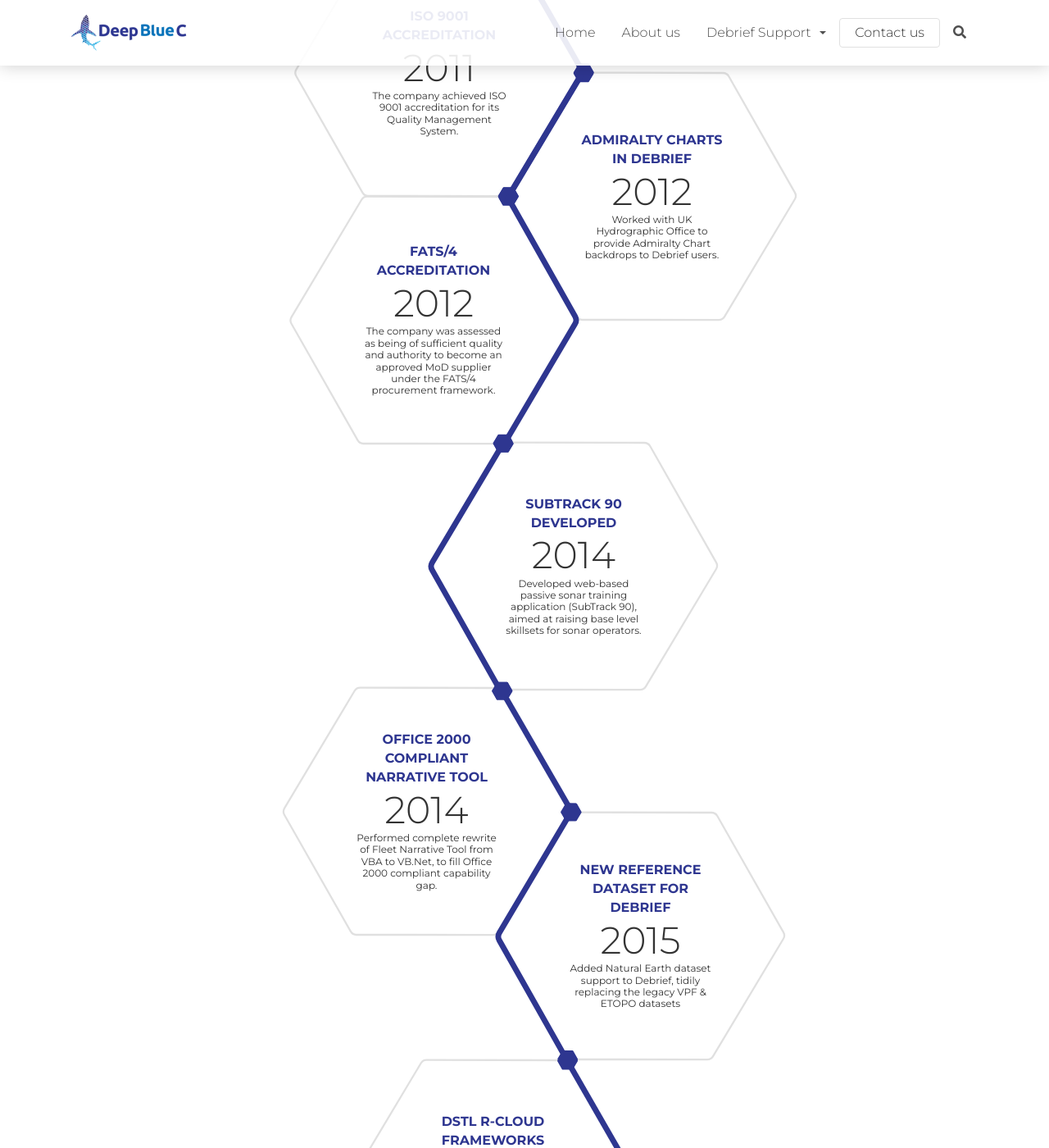
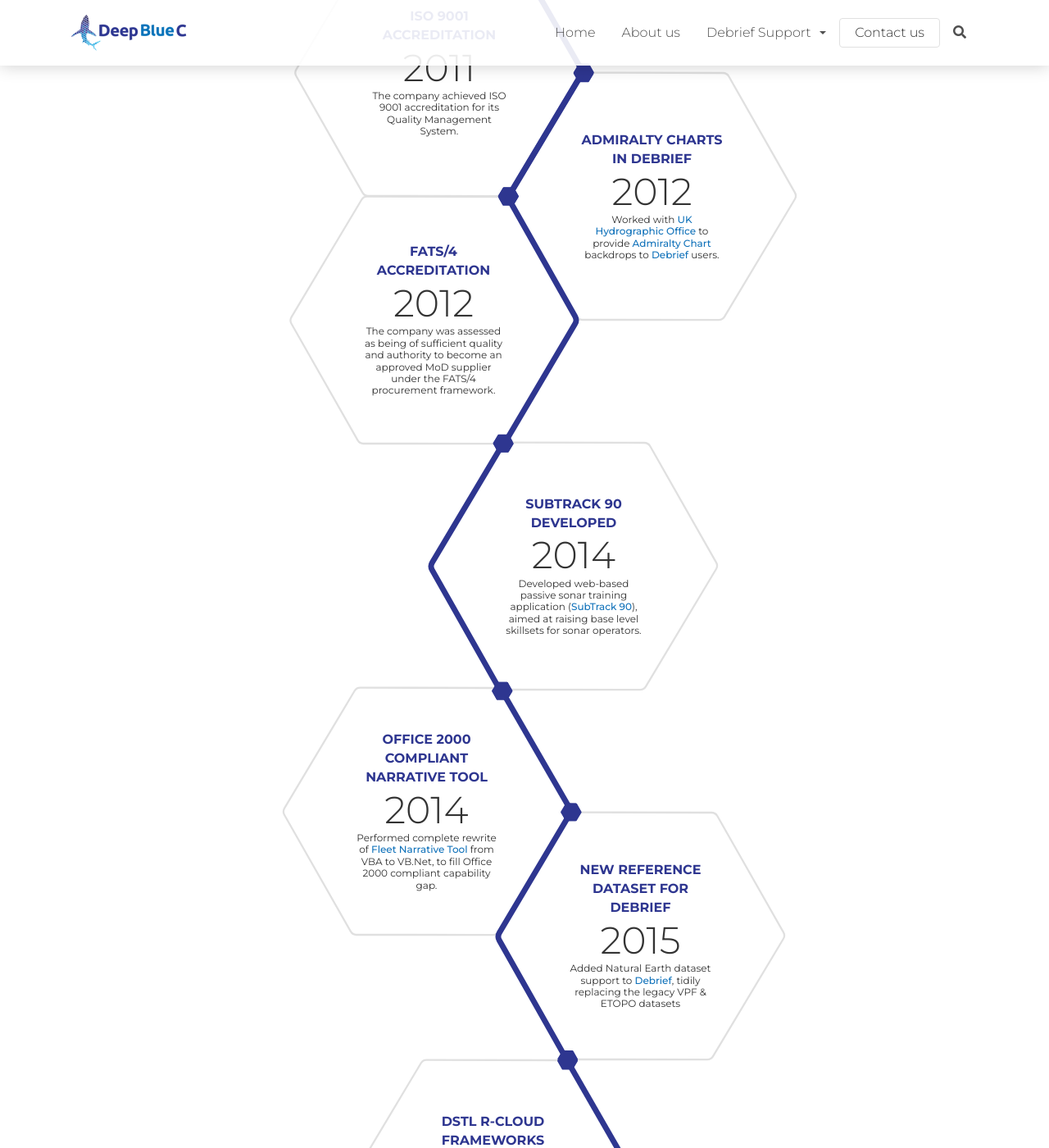
Before and after one commit to DeepBlueCLtd/DeepBlueCLtd.github.io, a Jekyll site: the page built from about-us.html, in a window 1280 px wide and 1400 px high, scrolled down 5486 px. Shown: the whole window at 82% size. Built offline with Jekyll 4.4.1, drawn with Linux system fonts in a browser that asks for light colours; nearby versions of some CDN libraries; some of the changed text lies outside the part shown.

Commit message:
Add link to history block

```diff
--- a/_includes/history.html
+++ b/_includes/history.html
@@ -14,7 +14,7 @@
                         <div class="hex-grid-history__content text-center">
                             <div class="hex-grid-history__title">Deep Blue C Created</div>
                             <div class="hex-grid-history__year">2000</div>
-                            <div class="hex-grid-history__text">Company created (as PlanetMayo Ltd), and contracted to Royal Navy to develop Project Management system and support Debrief.</div>
+                            <div class="hex-grid-history__text">Company created (as PlanetMayo Ltd), and contracted to <a href="http://www.royalnavy.mod.uk/" class="primary-link">Royal Navy</a>  to develop Project Management system and support <a href="/#debrief" class="primary-link">Debrief</a>.</div>
                         </div>
                         <svg class="hex-grid-history__item-bg-md" width="330" height="300" viewBox="0 0 330 300" fill="none" xmlns="http://www.w3.org/2000/svg">
                             <path d="M245.577 22.6547L315.734 146.005C316.982 148.2 316.952 150.897 315.654 153.063L241.082 277.52C239.817 279.631 237.535 280.923 235.074 280.922L90.1178 280.859C87.602 280.858 85.2803 279.507 84.0364 277.32L13.6935 153.662C12.4459 151.469 12.4752 148.774 13.7703 146.608L88.1807 22.1779C89.4476 20.0594 91.7366 18.7647 94.205 18.7706L239.509 19.1155C242.02 19.1215 244.335 20.472 245.577 22.6547Z" stroke="#E0E0E0" stroke-width="2"/>
@@ -39,7 +39,7 @@
                         <div class="hex-grid-history__content text-center">
                             <div class="hex-grid-history__title">Web-based lessons learned system</div>
                             <div class="hex-grid-history__year">2003</div>
-                            <div class="hex-grid-history__text">Developed  <a href="http://deepbluec.com/#flms" class="link-primary">Fleet Lessons Management System</a> , the UK’s first web-enabled defence lessons learned system. This innovative application was developed in only 3 months, including two customer UI review seminars.</div>
+                            <div class="hex-grid-history__text">Developed  <a href="http://deepbluec.com/#flms" class="primary-link">Fleet Lessons Management System</a> , the UK’s first web-enabled defence lessons learned system. This innovative application was developed in only 3 months, including two customer UI review seminars.</div>
                         </div>
                         <svg class="hex-grid-history__item-bg-md" width="329" height="300" viewBox="0 0 329 300" fill="none" xmlns="http://www.w3.org/2000/svg">
                             <path d="M245.577 22.6538L315.734 146.004C316.982 148.199 316.952 150.896 315.654 153.062L241.082 277.519C239.817 279.63 237.535 280.922 235.074 280.921L90.1178 280.858C87.602 280.857 85.2803 279.506 84.0364 277.319L13.6935 153.661C12.4459 151.468 12.4752 148.773 13.7703 146.607L88.1807 22.1769C89.4476 20.0584 91.7366 18.7637 94.205 18.7696L239.509 19.1145C242.02 19.1205 244.335 20.471 245.577 22.6538Z" stroke="#E0E0E0" stroke-width="2"/>
@@ -65,7 +65,7 @@
                         <div class="hex-grid-history__content text-center">
                             <div class="hex-grid-history__title">Release of Debrief NG (Next Generation)</div>
                             <div class="hex-grid-history__year">2004</div>
-                            <div class="hex-grid-history__text">Upgraded Debrief from standalone Swing application to workbench application sitting on Eclipse framework.</div>
+                            <div class="hex-grid-history__text">Upgraded  <a href="/#debrief" class="primary-link">Debrief</a> from standalone <a href="https://en.wikipedia.org/wiki/Swing_(Java)" class="primary-link">Swing</a>  application to workbench application sitting on <a href="https://www.eclipse.org/" class="primary-link">Eclipse</a>  framework.</div>
                         </div>
                         <svg class="hex-grid-history__item-bg-md" width="330" height="300" viewBox="0 0 330 300" fill="none" xmlns="http://www.w3.org/2000/svg">
                             <path d="M245.577 22.6538L315.734 146.004C316.982 148.199 316.952 150.896 315.654 153.062L241.082 277.519C239.817 279.63 237.535 280.922 235.074 280.921L90.1178 280.858C87.602 280.857 85.2803 279.506 84.0364 277.319L13.6935 153.661C12.4459 151.468 12.4752 148.773 13.7703 146.607L88.1807 22.1769C89.4476 20.0584 91.7366 18.7637 94.205 18.7696L239.509 19.1145C242.02 19.1205 244.335 20.471 245.577 22.6538Z" stroke="#E0E0E0" stroke-width="2"/>
@@ -89,7 +89,7 @@
                         <div class="hex-grid-history__content text-center">
                             <div class="hex-grid-history__title">Single Sided Reconstruction</div>
                             <div class="hex-grid-history__year">2009</div>
-                            <div class="hex-grid-history__text">Introduced Single Sided Reconstruction capabilities to Debrief, to allow derivation of third-party track when insufficient data available.</div>
+                            <div class="hex-grid-history__text">Introduced Single Sided Reconstruction capabilities to <a href="/#debrief" class="primary-link">Debrief</a>, to allow derivation of third-party track when insufficient data available.</div>
                         </div>
                         <svg class="hex-grid-history__item-bg-md" width="329" height="300" viewBox="0 0 329 300" fill="none" xmlns="http://www.w3.org/2000/svg">
                             <path d="M245.577 22.6547L315.734 146.005C316.982 148.2 316.952 150.897 315.654 153.063L241.082 277.52C239.817 279.631 237.535 280.923 235.074 280.922L90.1178 280.859C87.602 280.858 85.2803 279.507 84.0364 277.32L13.6935 153.662C12.4459 151.469 12.4752 148.774 13.7703 146.608L88.1807 22.1779C89.4476 20.0594 91.7366 18.7647 94.205 18.7706L239.509 19.1155C242.02 19.1215 244.335 20.472 245.577 22.6547Z" stroke="#E0E0E0" stroke-width="2"/>
@@ -138,7 +138,7 @@
                         <div class="hex-grid-history__content text-center">
                             <div class="hex-grid-history__title">Admiralty Charts in Debrief</div>
                             <div class="hex-grid-history__year">2012</div>
-                            <div class="hex-grid-history__text">Worked with UK Hydrographic Office to provide Admiralty Chart backdrops to Debrief users.</div>
+                            <div class="hex-grid-history__text">Worked with <a href="http://www.ukho.gov.uk/" class="primary-link">UK Hydrographic Office</a>  to provide <a href="https://www.ukho.gov.uk/PRODUCTSANDSERVICES/ELECTRONICCHARTS/Pages/Home.aspx" class="primary-link">Admiralty Chart</a>  backdrops to <a href="/#debrief" class="primary-link">Debrief</a> users.</div>
                         </div>
                         <svg class="hex-grid-history__item-bg-md" width="329" height="300" viewBox="0 0 329 300" fill="none" xmlns="http://www.w3.org/2000/svg">
                             <path d="M245.577 22.6547L315.734 146.005C316.982 148.2 316.952 150.897 315.654 153.063L241.082 277.52C239.817 279.631 237.535 280.923 235.074 280.922L90.1178 280.859C87.602 280.858 85.2803 279.507 84.0364 277.32L13.6935 153.662C12.4459 151.469 12.4752 148.774 13.7703 146.608L88.1807 22.1779C89.4476 20.0594 91.7366 18.7647 94.205 18.7706L239.509 19.1155C242.02 19.1215 244.335 20.472 245.577 22.6547Z" stroke="#E0E0E0" stroke-width="2"/>
@@ -187,7 +187,7 @@
                         <div class="hex-grid-history__content text-center">
                             <div class="hex-grid-history__title">SubTrack 90 developed</div>
                             <div class="hex-grid-history__year">2014</div>
-                            <div class="hex-grid-history__text">Developed web-based passive sonar training application (SubTrack 90), aimed at raising base level skillsets for sonar operators.</div>
+                            <div class="hex-grid-history__text">Developed web-based passive sonar training application (<a href="/#subtrack90" class="primary-link">SubTrack 90</a>), aimed at raising base level skillsets for sonar operators.</div>
                         </div>
                         <svg class="hex-grid-history__item-bg-md" width="329" height="300" viewBox="0 0 329 300" fill="none" xmlns="http://www.w3.org/2000/svg">
                             <path d="M245.577 22.6547L315.734 146.005C316.982 148.2 316.952 150.897 315.654 153.063L241.082 277.52C239.817 279.631 237.535 280.923 235.074 280.922L90.1178 280.859C87.602 280.858 85.2803 279.507 84.0364 277.32L13.6935 153.662C12.4459 151.469 12.4752 148.774 13.7703 146.608L88.1807 22.1779C89.4476 20.0594 91.7366 18.7647 94.205 18.7706L239.509 19.1155C242.02 19.1215 244.335 20.472 245.577 22.6547Z" stroke="#E0E0E0" stroke-width="2"/>
@@ -211,7 +211,7 @@
                         <div class="hex-grid-history__content text-center">
                             <div class="hex-grid-history__title">Office 2000 compliant narrative tool</div>
                             <div class="hex-grid-history__year">2014</div>
-                            <div class="hex-grid-history__text">Performed complete rewrite of Fleet Narrative Tool from VBA to VB.Net, to fill Office 2000 compliant capability gap.</div>
+                            <div class="hex-grid-history__text">Performed complete rewrite of <a href="/#flnt" class="primary-link">Fleet Narrative Tool</a>  from VBA to VB.Net, to fill Office 2000 compliant capability gap.</div>
                         </div>
                         <svg class="hex-grid-history__item-bg-md" width="330" height="300" viewBox="0 0 330 300" fill="none" xmlns="http://www.w3.org/2000/svg">
                             <path d="M245.577 22.6547L315.734 146.005C316.982 148.2 316.952 150.897 315.654 153.063L241.082 277.52C239.817 279.631 237.535 280.923 235.074 280.922L90.1178 280.859C87.602 280.858 85.2803 279.507 84.0364 277.32L13.6935 153.662C12.4459 151.469 12.4752 148.774 13.7703 146.608L88.1807 22.1779C89.4476 20.0594 91.7366 18.7647 94.205 18.7706L239.509 19.1155C242.02 19.1215 244.335 20.472 245.577 22.6547Z" stroke="#E0E0E0" stroke-width="2"/>
@@ -236,7 +236,7 @@
                         <div class="hex-grid-history__content text-center">
                             <div class="hex-grid-history__title">New reference dataset for Debrief</div>
                             <div class="hex-grid-history__year">2015</div>
-                            <div class="hex-grid-history__text">Added Natural Earth dataset support to Debrief, tidily replacing the legacy VPF & ETOPO datasets</div>
+                            <div class="hex-grid-history__text">Added Natural Earth dataset support to <a href="/#debrief" class="primary-link">Debrief</a>, tidily replacing the legacy VPF & ETOPO datasets</div>
                         </div>
                         <svg class="hex-grid-history__item-bg-md"  width="329" height="300" viewBox="0 0 329 300" fill="none" xmlns="http://www.w3.org/2000/svg">
                             <path d="M245.577 22.6547L315.734 146.005C316.982 148.2 316.952 150.897 315.654 153.063L241.082 277.52C239.817 279.631 237.535 280.923 235.074 280.922L90.1178 280.859C87.602 280.858 85.2803 279.507 84.0364 277.32L13.6935 153.662C12.4459 151.469 12.4752 148.774 13.7703 146.608L88.1807 22.1779C89.4476 20.0594 91.7366 18.7647 94.205 18.7706L239.509 19.1155C242.02 19.1215 244.335 20.472 245.577 22.6547Z" stroke="#E0E0E0" stroke-width="2"/>
--- a/_sass/hexagon-grid.scss
+++ b/_sass/hexagon-grid.scss
@@ -95,6 +95,7 @@
     }
     &__content {
         max-width: 85%;
+        z-index: 10;
         @include media-breakpoint-up (md) {
             max-width: 90%;
         }
```
Also changed, not shown: _data/pf-block.yml (+8 -4 lines).
